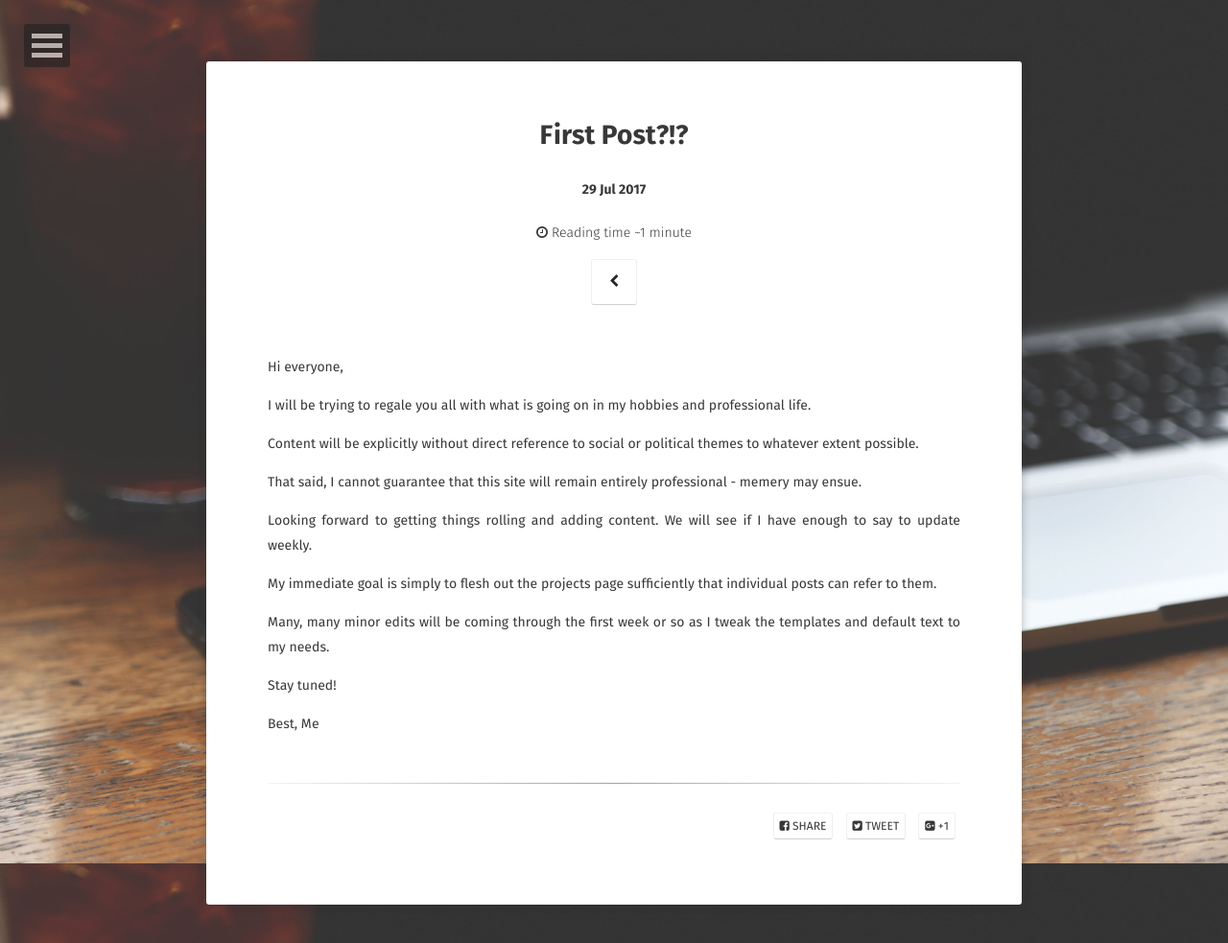
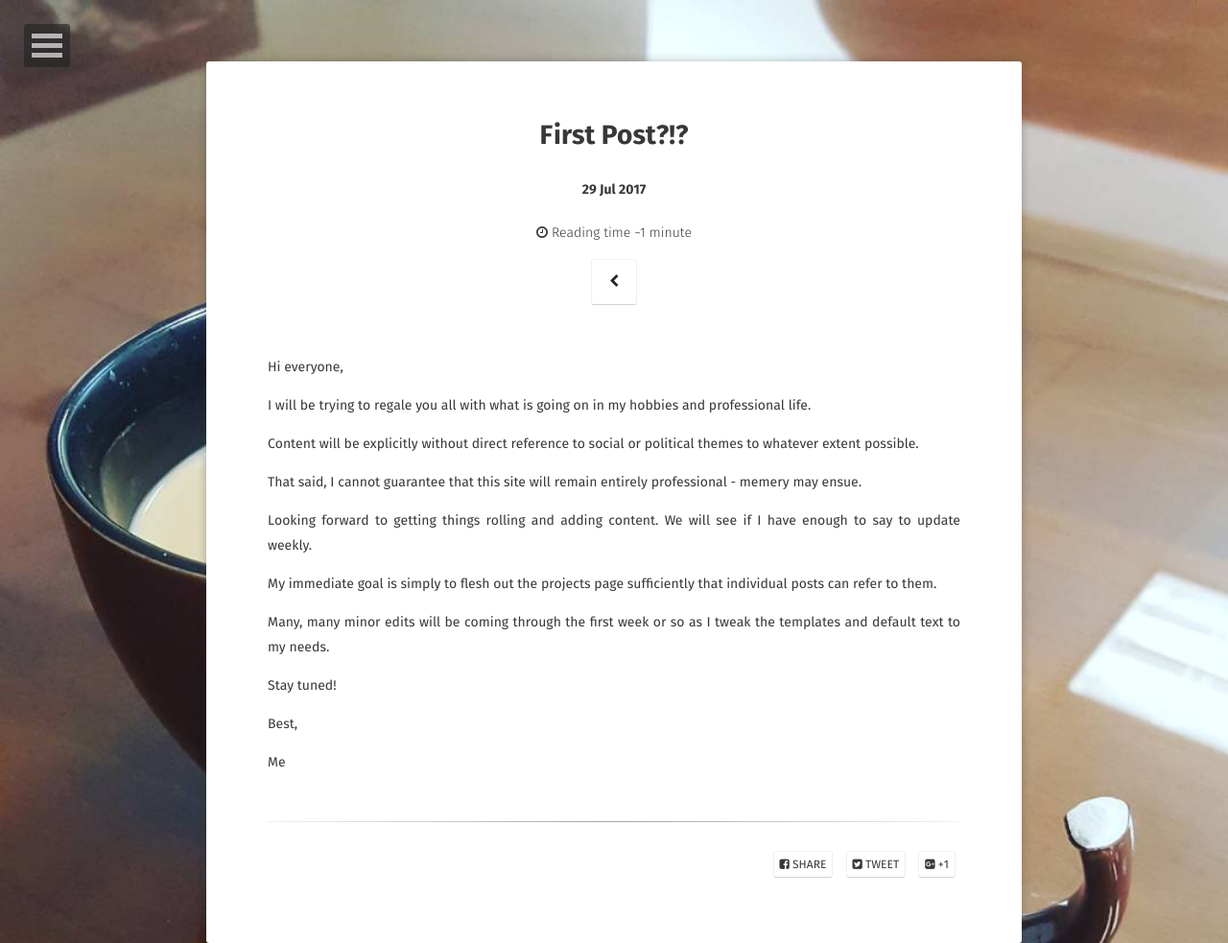
Before and after one commit to elwinmartin/elwinmartin.github.io, a Jekyll site: the page built from _posts/2017-07-29-first-post.markdown, in a window 1280 px wide. Shown: the whole page at 96% size. Built offline with Jekyll 4.4.1, drawn with Linux system fonts in a browser that asks for light colours; some web fonts are replaced.

Commit message:
Updated bkg

```diff
--- a/_config.yml
+++ b/_config.yml
@@ -6,7 +6,7 @@ description: > # this means to ignore newlines until "baseurl:"
 reading_time:       true
 words_per_minute:   200
 logo:               'assets/img/logo.png'
-background:         'assets/img/placeholder-big.jpg'
+background:         'assets/img/my_mug.jpg'
 tiled_bg:           false   # Set this true if you want to tile your background image, otherwise it will be covered
 locale:             en_US
 url: "http://www.elwinmartin.com" # the base hostname & protocol for your site, e.g. http://example.com
--- a/_posts/2017-07-29-first-post.markdown
+++ b/_posts/2017-07-29-first-post.markdown
@@ -22,4 +22,5 @@ Many, many minor edits will be coming through the first week or so as I tweak th
 Stay tuned!
 
 Best,
+
 Me
```
Also changed, not shown: assets/img/my_mug.jpg (added).
